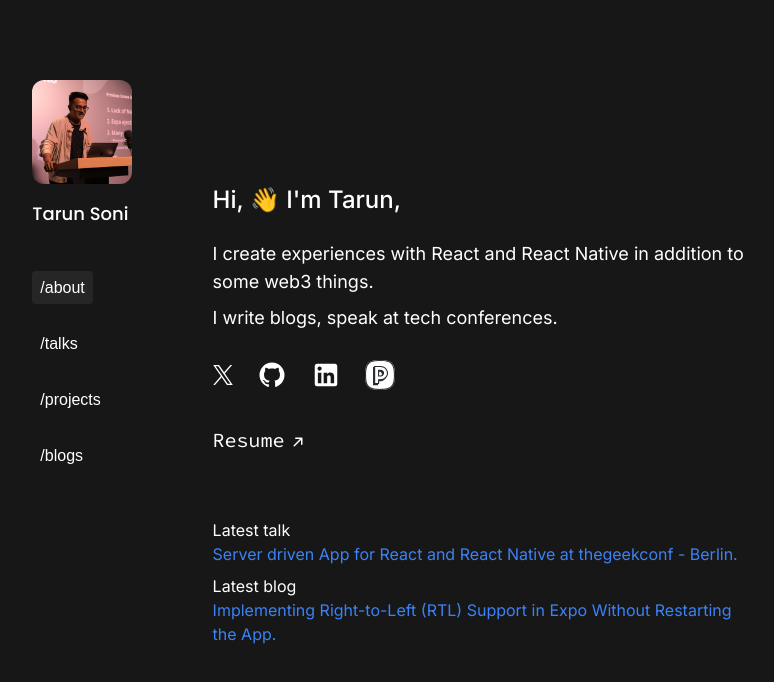
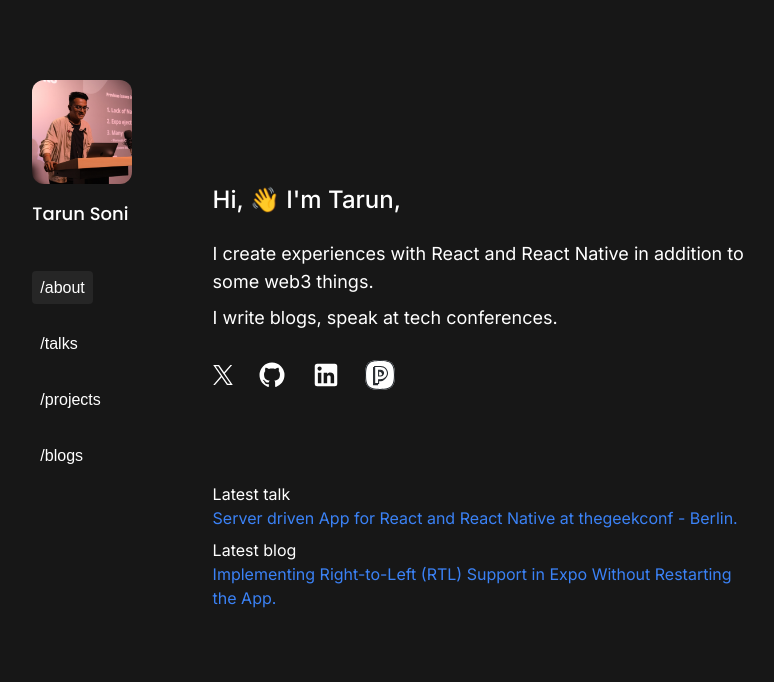
Before and after one commit to tarun-soni/tarun-new-portfolio, a Next.js app: page /about in a window 1280 px wide. Shown: the top 682 px of the page, without its empty margins (197-971 px from the left). Built offline with nearby package versions, Linux system fonts and the light colour scheme; a web font is replaced by a local one.

Commit message:
updated animation

```diff
--- a/src/components/MotionDiv/index.tsx
+++ b/src/components/MotionDiv/index.tsx
@@ -23,7 +23,7 @@ export default function MotionDiv({
         opacity: 1,
       }}
       transition={{
-        duration: 0.3,
+        duration: 0.1,
         delay: delay,
       }}
       className={className}>
--- a/src/components/sections/HomeSection/index.tsx
+++ b/src/components/sections/HomeSection/index.tsx
@@ -37,9 +37,9 @@ export default function HomeSection() {
           </div>
         </MotionDiv>
       </div>
-      <MotionDiv className="mt-2">
+      {/* <MotionDiv className="mt-2">
         <ViewResumeButton type="TEXT" />
-      </MotionDiv>
+      </MotionDiv> */}
       <MotionDiv className="mt-10">
         <LatestData />
       </MotionDiv>
```
